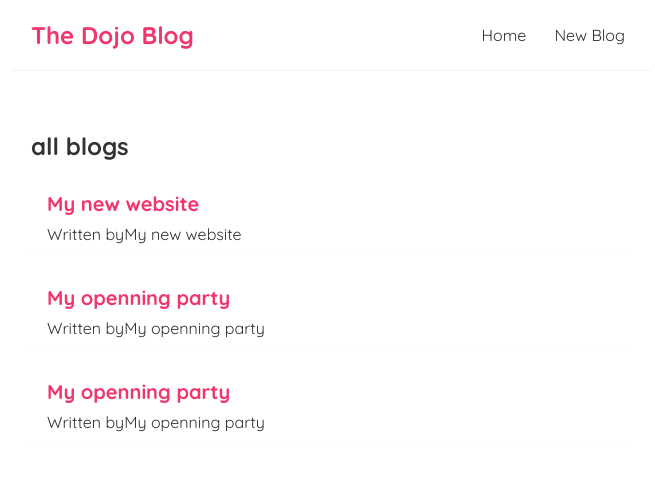
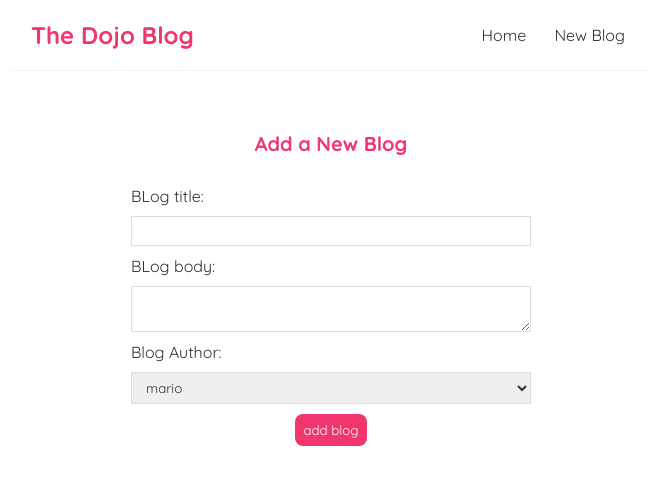
Before and after one commit to mohamedbelkhira/firstreactapp, a React (Create React App) app: page /create in a window 1280 px wide. Shown: the top 484 px of the page, without its empty margins (309-964 px from the left). Built offline with nearby package versions, Linux system fonts and the light colour scheme; data requests are answered from the project's data file.

Commit message:
finished project

```diff
--- a/data/db.json
+++ b/data/db.json
@@ -1,24 +1,28 @@
 {
   "blogs": [
     {
-         "title":"My new website",
-         "body":"lorem ipsummm",
+      "title": "My new website",
+      "body": "lorem ipsummm",
       "author": "mario",
-         "id":1
+      "id": 1
     },
     {
-         "title":"My openning party",
-         "body":"lorem ipsummm",
+      "title": "My openning party",
+      "body": "lorem ipsummm",
       "author": "dali",
-         "id":2
+      "id": 2
     },
     {
-            "title":"My openning party",
-            "body":"lorem ipsummm",
+      "title": "My openning party",
+      "body": "lorem ipsummm",
       "author": "dali",
-            "id":3
+      "id": 3
+    },
+    {
+      "title": "neila",
+      "body": "neila is the moste beautiful gfirs",
+      "author": "mario",
+      "id": 7
     }
-
-
   ]
 }
--- a/package.json
+++ b/package.json
@@ -8,6 +8,7 @@
     "@testing-library/user-event": "^13.5.0",
     "react": "^18.2.0",
     "react-dom": "^18.2.0",
+    "react-router-dom": "^5.3.4",
     "react-scripts": "5.0.1",
     "web-vitals": "^2.1.4"
   },
--- a/src/App.js
+++ b/src/App.js
@@ -1,21 +1,42 @@
-
-
-
 
 import Navbar from './Navbar';
 import Home from './Home';
-
+import Create from './create';
+import {BrowserRouter as Router, Route, Switch } from 'react-router-dom';
+import BlogDetails from './BlogDetail';
+import NotFound from './NotFound';
 
 
 function App() {
 
   return (
+    <Router>
     <div className='App'>
     <Navbar />
       <div className="content">
-       <Home />
+       <Switch>
+
+        <Route exact path="/">
+          <Home/>
+        </Route>
+
+
+        <Route path="/create">
+          <Create/>
+        </Route>
+
+        <Route path="/blogs/:id">
+          <BlogDetails />
+        </Route>
+
+        <Route path="*">
+          <NotFound />
+        </Route>
+
+       </Switch>
       </div>
     </div>
+    </Router>
   );
 }
 
--- /dev/null
+++ b/src/BlogDetail.js
@@ -0,0 +1,41 @@
+import { useParams } from "react-router-dom";
+import useFetch from "./useFetch";
+import { useHistory } from "react-router-dom";
+const BlogDetails = () => {
+
+    const { id }=useParams()
+    const {data: blog, error, isPending}=useFetch('http://localhost:8000/blogs/'+id)
+    const history=useHistory();
+
+
+    const handleClick=()=>{
+
+        fetch('http://localhost:8000/blogs/'+id, {
+            method: 'DELETE'
+        }).then(()=>{
+        history.push('/')
+
+    })
+}
+
+    return (
+        <div className="blog-details">
+
+            { isPending && <div>Loading</div> }
+            { error && <div> {error} </div> }
+            {blog && (
+                <article>
+                    <h2>{blog.title}</h2>
+                    <p>Written by {blog.author} </p>
+                    <div>
+                        {blog.body}
+                    </div>
+                    <button onClick={handleClick}>delete</button>
+                </article>
+            )}
+
+        </div>
+     );
+}
+
+export default BlogDetails;
--- a/src/BlogList.js
+++ b/src/BlogList.js
@@ -1,3 +1,4 @@
+import { Link } from "react-router-dom";
 
 
 const BlogList = ({blogs,title}) => {
@@ -10,7 +11,7 @@
             <h2>{title}</h2>
              {blogs.map((blog)=> (
             <div className="blog-preview" key={blog.id}>
-                <h2>{blog.title}</h2>
+                <Link to={`/blogs/${blog.id}`}><h2>{blog.title}</h2></Link>
                 <p>Written by{blog.title}</p>
            </div>
             ))}
--- a/src/Home.js
+++ b/src/Home.js
@@ -1,6 +1,10 @@
-import { useState, useEffect } from "react";
+
 import BlogList from "./BlogList";
 import useFetch from "./useFetch";
+
+
+
+
 
 
 
--- a/src/Navbar.js
+++ b/src/Navbar.js
@@ -1,11 +1,14 @@
 //sfc for fast creation
+import {Link} from 'react-router-dom';
+
+
 const Navbar = () => {
     return (
     <nav className="navbar">
         <h1>The Dojo Blog</h1>
         <div className="links">
-            <a href="/">Home</a>
-            <a href="/create" >New Blog</a>
+            <Link to="/">Home</Link>
+            <Link to="/create" >New Blog</Link>
         </div>
 
     </nav>
--- /dev/null
+++ b/src/NotFound.js
@@ -0,0 +1,16 @@
+
+import {Link} from 'react-router-dom';
+
+const NotFound = () => {
+
+    return (
+
+        <div className="notfound">
+            <h2>Sorry</h2>
+            <p>that page cannot be found</p>
+            <Link to='/'>back to home page ...</Link>
+        </div>
+     );
+}
+
+export default NotFound;
--- /dev/null
+++ b/src/create.js
@@ -0,0 +1,75 @@
+import { useState } from "react";
+import { useHistory } from "react-router-dom";
+
+const Create = () => {
+
+
+  const [title, setTitle]=useState('');
+  const [body, setBody]=useState('');
+  const [author, setAuthor]=useState('mario');
+  const [isPending, setIsPending]=useState(false);
+  const history=useHistory();
+
+
+
+  const handleSubmit =(e)=> {
+    e.preventDefault();
+    const blog= { title, body, author};
+    setIsPending(true);
+    fetch('http://localhost:8000/blogs', {
+     method: 'POST',
+     headers:{ "Content-Type": "application/json"},
+     body: JSON.stringify(blog)
+
+    }).then(()=> {
+        console.log('new blog added');
+        setIsPending(false);
+        //history.go(-1);
+        history.push("/");
+    })
+
+
+  }
+
+
+
+    return (
+
+        <div className="create">
+            <h2>Add a New Blog</h2>
+            <form onSubmit={handleSubmit}>
+                <label > BLog title:</label>
+                <input
+                type="text"
+                required
+                value={title}
+                onChange={(e)=>setTitle(e.target.value)}
+                />
+
+
+                <label > BLog body:</label>
+                <textarea
+                required
+                value={body}
+                onChange={(e)=>setBody(e.target.value)}>
+
+
+                </textarea>
+
+                <label > Blog Author:</label>
+               <select
+               value={author}
+               onChange={(e)=>setAuthor(e.target.value)}
+               >
+                <option value="mario">mario</option>
+                <option value="yoshi">yoshi</option>
+               </select>
+               {!isPending && <button>add blog</button>}
+               {isPending && <button disabled>adding blog....</button>}
+
+            </form>
+        </div>
+     );
+}
+
+export default Create;
--- a/src/index.css
+++ b/src/index.css
@@ -41,11 +41,62 @@
   margin: 20px 0;
   border-bottom: 1px solid #fafafa;
 }
+
 .blog-preview:hover {
   box-shadow: 1px 3px 5px rgba(0,0,0,0.1);
 }
+
 .blog-preview h2 {
   font-size: 20px;
   color: #f1356d;
   margin-bottom: 8px;
 }
+
+
+.blog-preview a {
+  text-decoration: none;
+}
+
+
+/* blog details page */
+.blog-details h2 {
+  font-size: 20px;
+  color: #f1356d;
+  margin-bottom: 10px;
+}
+.blog-details div {
+  margin: 20px 0;
+}
+
+
+/* create new blog form */
+.create {
+  max-width: 400px;
+  margin: 0 auto;
+  text-align: center;
+}
+.create label {
+  text-align: left;
+  display: block;
+}
+.create h2 {
+  font-size: 20px;
+  color: #f1356d;
+  margin-bottom: 30px;
+}
+.create input, .create textarea, .create select {
+  width: 100%;
+  padding: 6px 10px;
+  margin: 10px 0;
+  border: 1px solid #ddd;
+  box-sizing: border-box;
+  display: block;
+}
+.create button {
+  background: #f1356d;
+  color: #fff;
+  border: 0;
+  padding: 8px;
+  border-radius: 8px;
+  cursor: pointer;
+}
--- a/src/useFetch.js
+++ b/src/useFetch.js
@@ -9,11 +9,12 @@
 
 
     useEffect(()=> {
+        const abortCont = new AbortController();
 
         setTimeout(()=> {
 
 
-            fetch(url)
+            fetch(url, {signal: abortCont.signal})
                 .then(res => {
                     console.log(res);
                     if(!res.ok)
@@ -29,13 +30,24 @@
                     setError(null);
                 })
                 .catch((err)=>{
-                    setIsPending(false);
-                    setError(err.message);
+
+                    if(err.name =='AbortError')
+                    {
+                        console.log('fetch aborted');
+                    }
+                    else
+                    {
+                        setIsPending(false);
+                        setError(err.message);
+                    }
+
 
 
                 })
         },1000);
 
+
+        return ()=> abortCont.abort();
 
 
     },[])
```
Also changed, not shown: 1 other file (tests, documents, lock files or other folders). Lines whose indentation alone changed are shown as unchanged.
